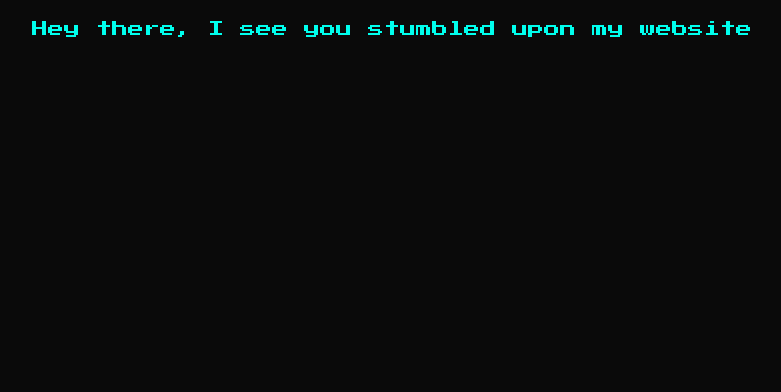
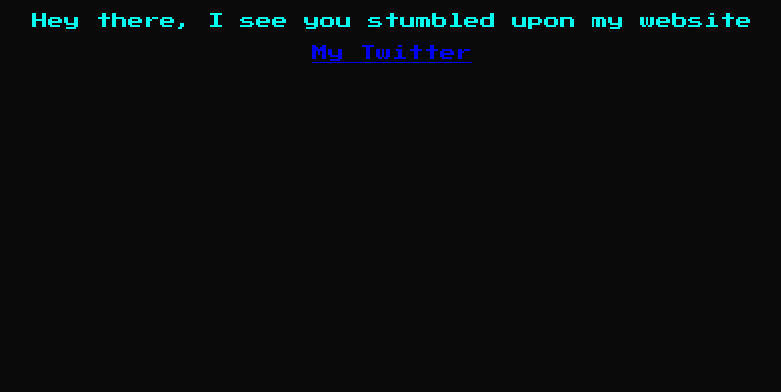
Before and after one commit to pricklee/prickle-web, a plain HTML site: page index.html in a window 1280 px wide. Shown: the part 408-800 px from the top of the page, without its empty margins (248-1029 px from the left). Drawn offline with Linux system fonts and the light colour scheme.

Commit message:
Update index.html

```diff
--- a/index.html
+++ b/index.html
@@ -11,6 +11,7 @@
   <div class="terminal">
     <h1 class="glitch">prickle's Terminal</h1>
     <p>Hey there, I see you stumbled upon my website</p>
+    <a href="https://x.com/pricklety">My Twitter</a>
   </div>
 </body>
 </html>
```
